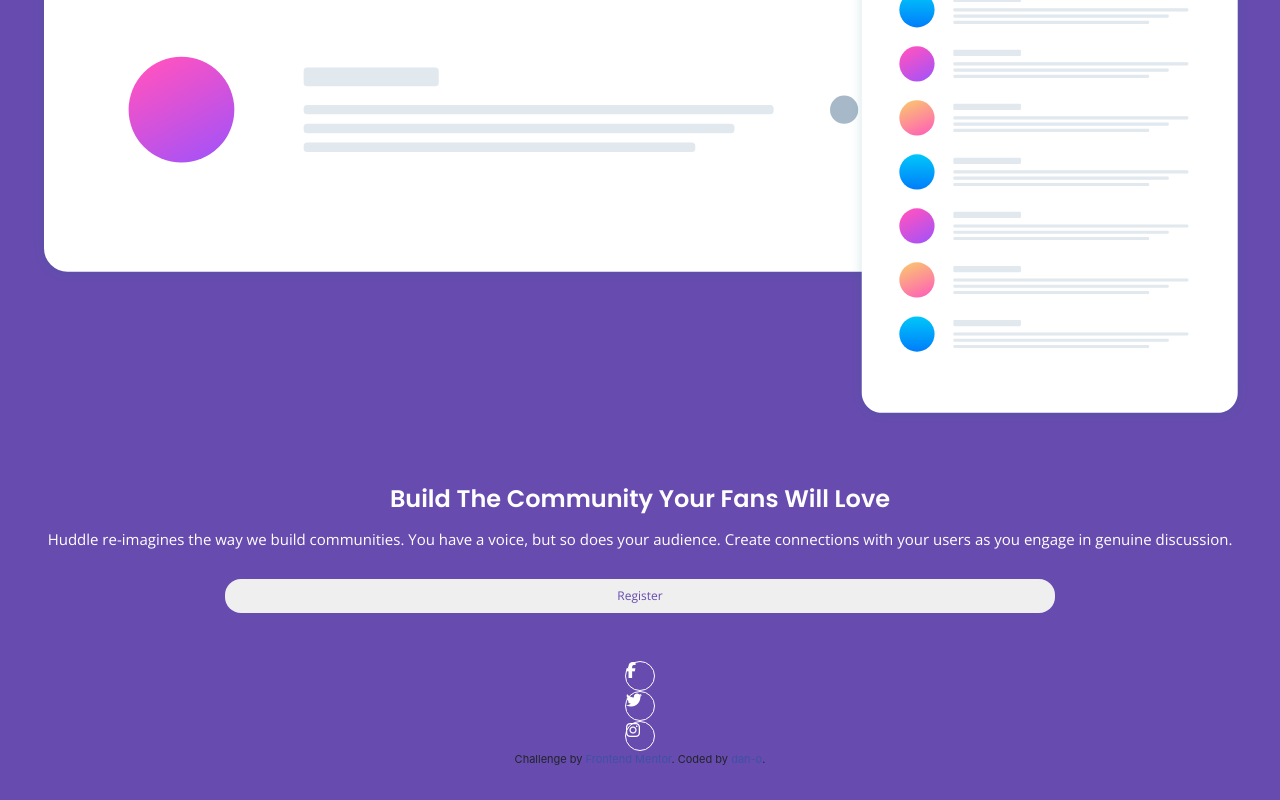
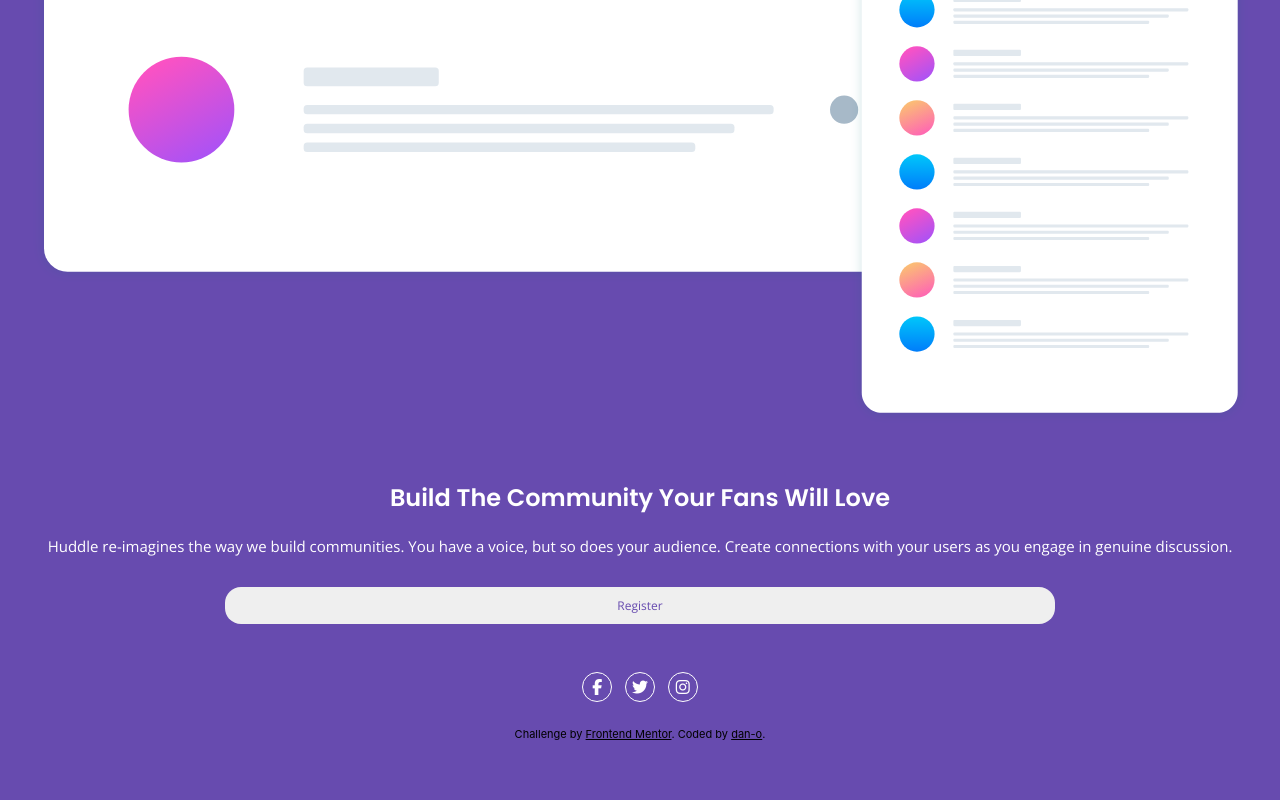
Before and after one commit to dpress13/frontend-mentor-huddle-landing-page-with-single-introductory-section-master, a website: page index.html in a window 1280 px wide. Shown: the part 653-1453 px from the top of the page. After the commit the page ends 1428 px from the top, so only its background shows below. Drawn offline with nearby package versions, Linux system fonts and the light colour scheme; files that its build step writes are made by us from their sources; files whose address does not match are found by name.

Commit message:
styling font awesome icons with circle border

```diff
--- a/assets/css/src/scss/_modules.scss
+++ b/assets/css/src/scss/_modules.scss
@@ -12,7 +12,8 @@ h1 {
   font-family: $heading-font;
   font-size: 1.5rem;
   font-weight: $font-weight-medium;
-  line-height: 2.5rem;
+  line-height: 2.4rem;
+  margin: 0;
 }
 
 h2 {
@@ -20,7 +21,8 @@ h2 {
   font-family: $body-font;
   font-size: .9375rem;
   font-weight: $font-weight-light;
-  line-height: 1.5rem;
+  line-height: 1.6rem;
+  margin:0;
 }
 
 button {
@@ -29,8 +31,13 @@ border-radius: 1rem;
   color: $primary-color;
   font-family: $body-font;
   font-size: .75rem;
-padding: .5rem;
+  padding: .6rem;
   width: 70%;
+}
+
+button:hover {
+  background-color: $active-state-color;
+  color: white;
 }
 
 ul {
@@ -69,7 +76,7 @@ ul {
 }
 
 .main-headline {
-
+  margin: 0 0 1rem;
 }
 
 .body-copy {
@@ -86,26 +93,47 @@ ul {
 
 }
 
-.social-icon-container {
-  justify-content: center;
+
+// Social Icons
+
+a, div, i {
+  .fab {
     display: flex;
+    line-height: 1.75;
+    text-decoration: none;
+  }
 }
 
-.social-icon {
-  color: white;
-  border: 1px solid white;
-  border-radius: 50%;
-  width: 30px;
-  height: 30px;
-  vertical-align: middle;
+.social-icons-container {
+  display: flex;
+  justify-content: center;
+  margin: 0 0 1.5rem;
 }
 
-// Frontend Mentor attribution
+.social-icon {   // formerly social icon border
+  border: 1px solid;
+  border-radius: 50%;
+  color: white;
+  display: flex;
+  height: 1.875rem;
+  justify-content: center;
+  margin: 0 .4rem;
+  width: 1.875rem;
+}
+
+.social-icon:hover {
+  color: $active-state-color;
+}
+
+// Frontend Mentor Attribution
+
 .attribution {
+  color: black;
   font-size: 11px;
   text-align: center;
 }
 
 .attribution a {
-  color: hsl(228, 45%, 44%);
+  color: black;
+  text-decoration: underline;
 }
--- a/index.html
+++ b/index.html
@@ -1,5 +1,6 @@
 <!DOCTYPE html>
 <html lang="en">
+
 <head>
   <meta charset="utf-8">
   <meta name="viewport" content="width=device-width, initial-scale=1.0"> <!-- displays site properly based on user's device -->
@@ -19,36 +20,34 @@
 
 <body>
   <div class="logo-container">
-    <img class="logo" src="images/logo.svg">
+    <img class="logo" src="images/logo.svg" alt="Huddle Logo">
   </div>
   <div class="main-image-container col-sm">
-    <img class="main-image col" src="images/illustration-mockups.svg">
+    <img class="main-image col" src="images/illustration-mockups.svg" alt="Browser Mockups">
   </div>
   <div class="copy-cta-container col-sm">
     <div class="main-headline">
-        <h1>Build The Community Your Fans Will Love</h1>
+      <h1>Build The Community Your Fans Will Love</h1>
     </div>
     <div class="body-copy">
       <h2>Huddle re-imagines the way we build communities. You have a voice, but so does your audience. Create connections with your users as you engage in genuine discussion.</h2>
     </div>
     <div class="register-cta-container">
       <div class="register-cta">
-          <button>Register</button>
+        <button>Register</button>
       </div>
     </div>
   </div>
-  <div class="social-icon-container">
-    <ul>
-      <li><i class="fab fa-facebook-f social-icon"></i></li>
-      <li><i class="fab fa-twitter social-icon"></i></li>
-      <li><i class="fab fa-instagram social-icon"></i></li>
-    </ul>
+  <div class="social-icons-container">
+    <a class="fab fa-facebook-f social-icon social-icon-border" href="#"></a>
+    <a class="fab fa-twitter social-icon social-icon-border" href="#"></a>
+    <a class="fab fa-instagram social-icon social-icon-border" href="#"></a>
   </div>
 
   <footer>
     <p class="attribution">
       Challenge by <a href="https://www.frontendmentor.io?ref=challenge" target="_blank">Frontend Mentor</a>.
-      Coded by <a href="#">dan-o</a>.
+      Coded by <a href="https://github.com/dpress13">dan-o</a>.
     </p>
   </footer>
 </body>
```
Also changed, not shown: assets/css/site/style.min.css, assets/css/src/style.css. Lines whose indentation alone changed are shown as unchanged.
